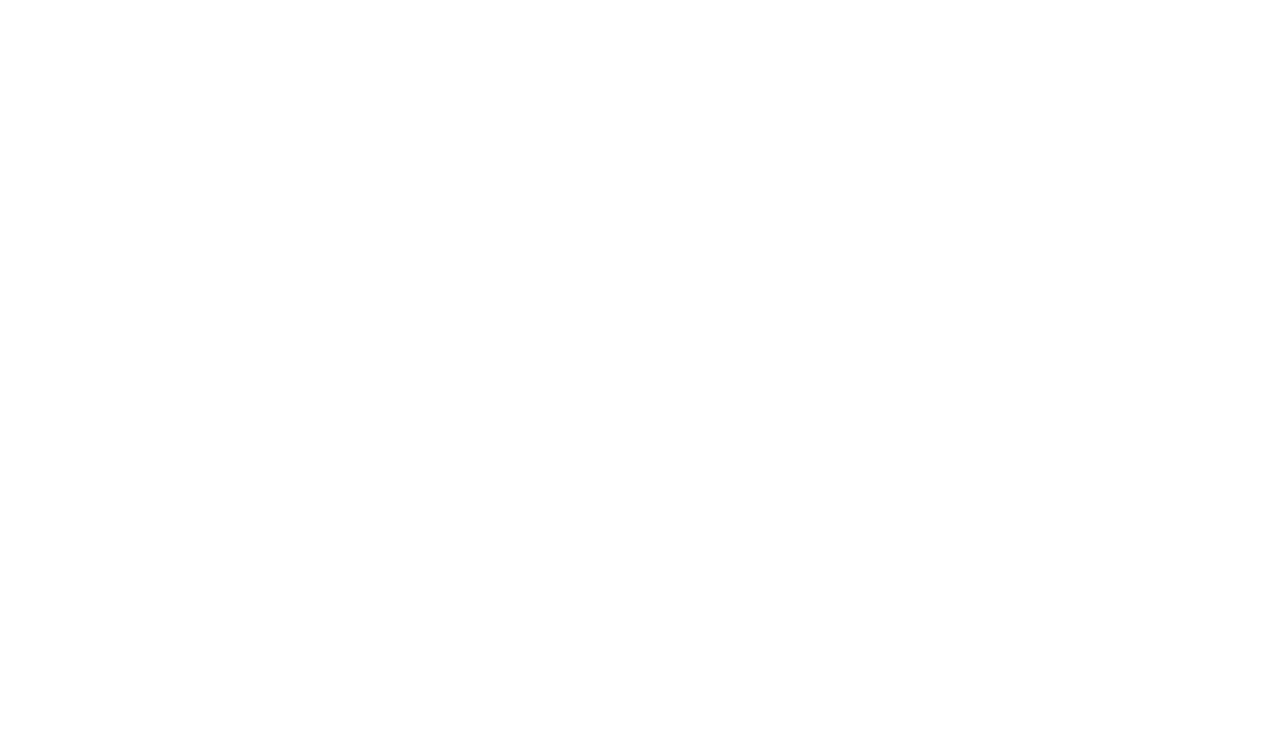
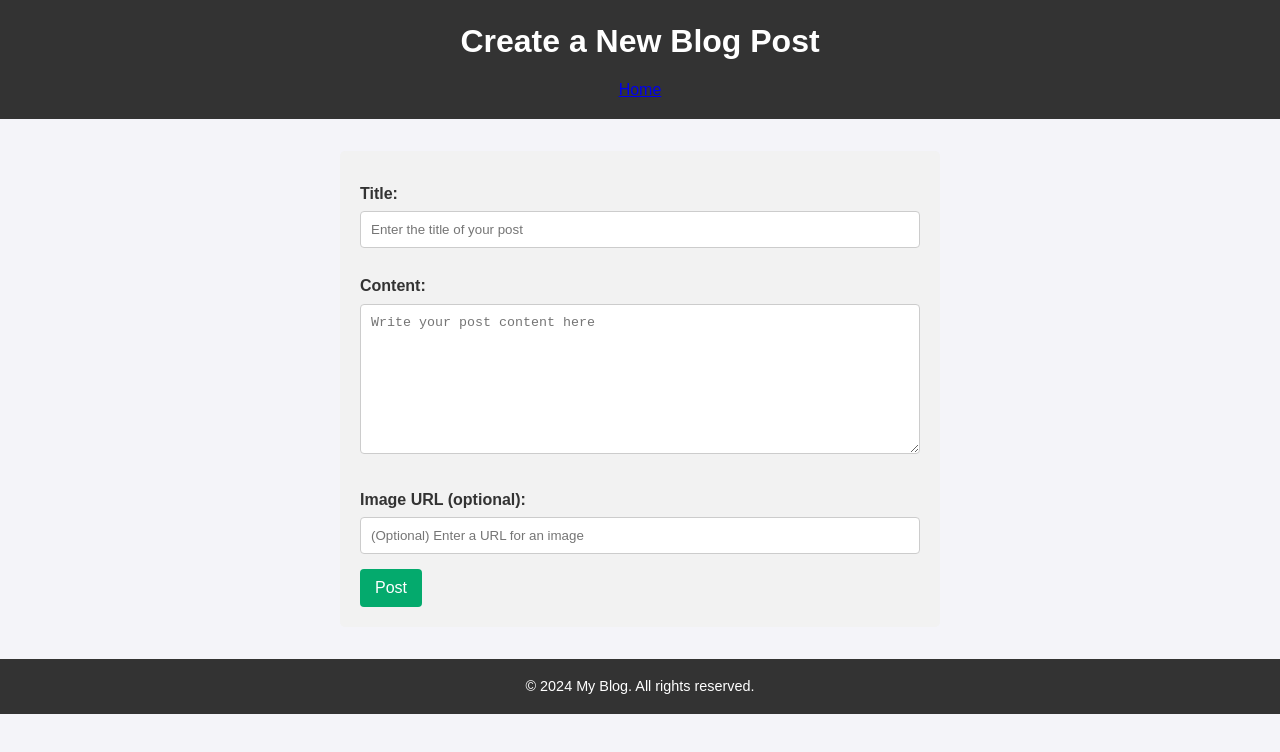
Before and after one commit to trix-04/dynamic-blog-website, a plain HTML site: page new-post.html in a window 1280 px wide. Drawn offline with Linux system fonts and the light colour scheme.

Commit message:
Added new post creation functionality and edited the CSS file to incorporate this new html file.

```diff
--- a/new-post.html
+++ b/new-post.html
@@ -0,0 +1,47 @@
+<!DOCTYPE html>
+<html lang="en">
+<head>
+    <meta charset="UTF-8">
+    <meta name="viewport" content="width=device-width, initial-scale=1.0">
+    <title>Create New Blog Post</title>
+    <link rel="stylesheet" href="styles.css">
+</head>
+<body>
+    <header>
+        <h1>Create a New Blog Post</h1>
+        <nav>
+            <a href="index.html">Home</a>
+        </nav>
+    </header>
+
+    <main>
+
+        <div class="new-post-container">
+
+            <form id="newPostForm">
+
+
+                <label for="postTitle">Title:</label>
+                <input type="text" id="postTitle" name="postTitle" placeholder="Enter the title of your post" required>
+
+
+                <label for="postContent">Content:</label>
+                <textarea id="postContent" name="postContent" placeholder="Write your post content here" required></textarea>
+
+
+                <label for="postImage">Image URL (optional):</label>
+                <input type="text" id="postImage" name="postImage" placeholder="(Optional) Enter a URL for an image">
+
+
+                <input type="submit" value="Post">
+            </form>
+        </div>
+    </main>
+
+    <footer>
+        <p>&copy; 2024 My Blog. All rights reserved.</p>
+    </footer>
+
+    <script src="script.js"></script>
+</body>
+</html>
--- a/styles.css
+++ b/styles.css
@@ -14,48 +14,51 @@ body {
 header {
     background-color: #333;
     color: #fff;
-    padding: 1rem 2rem;
+    padding: 16px;
     text-align: center;
 }
 
 header h1 {
-    font-size: 2.5rem;
-    margin-bottom: 0.5rem;
+    font-size: 32px;
 }
 
-nav ul {
+nav {
+    margin-top: 10px;
+}
+
+.nav-list {
     list-style: none;
-    padding: 0;
     display: flex;
     justify-content: center;
-    gap: 1rem;
+    gap: 20px;
 }
 
-nav ul li a {
+.nav-list li a {
     color: #fff;
     text-decoration: none;
-    font-size: 1rem;
+    font-size: 16px;
 }
 
-nav ul li a:hover {
+.nav-list li a:hover {
     text-decoration: underline;
 }
 
+
 main {
     max-width: 800px;
-    margin: 2rem auto;
-    padding: 0 1rem;
+    margin: 32px auto;
+    padding: 0 16px;
 }
 
 .blog-posts {
     display: grid;
     grid-template-columns: 1fr;
-    gap: 2rem;
+    gap: 32px;
 }
 
 .post {
     background-color: #fff;
-    padding: 1.5rem;
+    padding: 24px;
     border-radius: 8px;
     box-shadow: 0 4px 8px rgba(0, 0, 0, 0.1);
     transition: transform 0.3s;
@@ -66,9 +69,9 @@ main {
 }
 
 .post h2 {
-    font-size: 1.8rem;
+    font-size: 28.8px;
     color: #333;
-    margin-bottom: 0.5rem;
+    margin-bottom: 8px;
 }
 
 .post h2 a {
@@ -82,7 +85,7 @@ main {
 
 .post-summary {
     color: #666;
-    margin-bottom: 1rem;
+    margin-bottom: 16px;
 }
 
 .read-more {
@@ -95,14 +98,59 @@ main {
     text-decoration: underline;
 }
 
+
+.new-post-container {
+    max-width: 600px;
+    margin: 32px auto;
+    background-color: #f2f2f2;
+    padding: 20px;
+    border-radius: 5px;
+}
+
+
+.new-post-container label {
+    font-weight: bold;
+    display: block;
+    margin-top: 10px;
+}
+
+
+.new-post-container input[type="text"],
+.new-post-container textarea {
+    width: 100%;
+    padding: 10px;
+    margin-top: 5px;
+    margin-bottom: 15px;
+    border: 1px solid #ccc;
+    border-radius: 4px;
+}
+
+
+.new-post-container textarea {
+    height: 150px;
+    resize: vertical;
+}
+
+.new-post-container input[type="submit"] {
+    background-color: #04AA6D;
+    color: white;
+    padding: 10px 15px;
+    border: none;
+    border-radius: 4px;
+    cursor: pointer;
+    font-size: 16px;
+}
+
+.new-post-container input[type="submit"]:hover {
+    background-color: #45a049;
+}
+
+
 footer {
     background-color: #333;
     color: #fff;
     text-align: center;
-    padding: 1rem;
-    margin-top: 2rem;
+    padding: 16px;
+    margin-top: 20px;
+    font-size: 14.4px;
 }
-
-footer p {
-    font-size: 0.9rem;
-}
```
